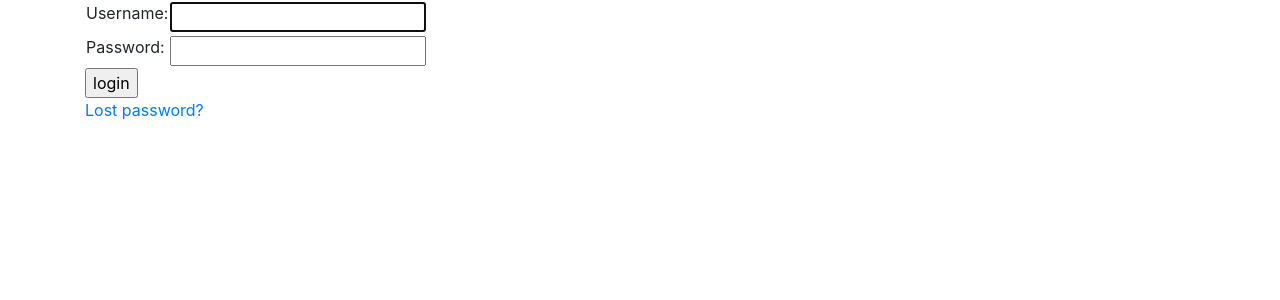
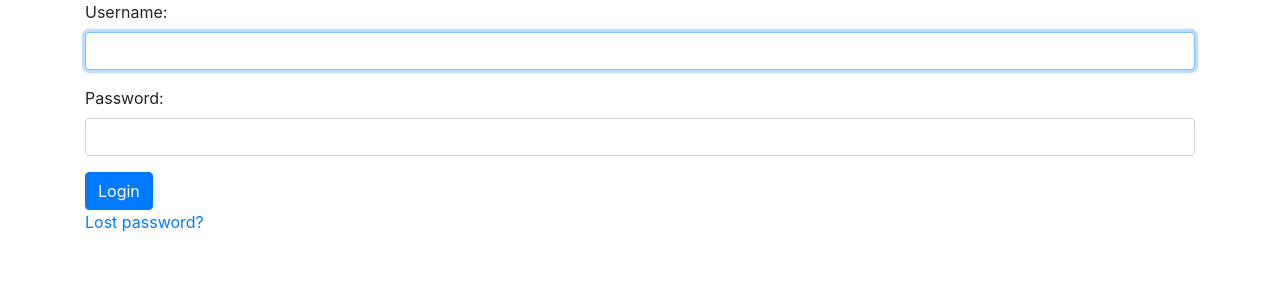
Before and after one commit to giorgian/jokelength, a Django app: page /accounts/login/ in a window 1280 px wide. Shown: the part 56-356 px from the top of the page. Run offline with Django 3.2, Linux system fonts and the light colour scheme; some libraries are stand-ins or nearby versions.

Commit message:
A bit more bootstrap

```diff
--- a/templates/registration/login.html
+++ b/templates/registration/login.html
@@ -15,23 +15,18 @@
 {% endif %}
 
 <form method="post" action="{% url 'login' %}">
-{% csrf_token %}
-<table>
-<tr>
-    <td>{{ form.username.label_tag }}</td>
-    <td>{{ form.username }}</td>
-</tr>
-<tr>
-    <td>{{ form.password.label_tag }}</td>
-    <td>{{ form.password }}</td>
-</tr>
-</table>
-
-<input type="submit" value="login">
-<input type="hidden" name="next" value="{{ next }}">
+  {% csrf_token %}
+  <div class="form-group">
+    {{ form.username.label_tag }}
+    <input type="text" name="username" class="form-control" autofocus autocapitalize="none" autocomplete="username" maxlength="150" required id="id_username">
+  </div>
+  <div class="form-group">
+    {{ form.password.label_tag }}
+    <input type="password" name="password" class="form-control" autocomplete="current-password" required id="id_password">
+  </div>
+  <button type="submit" class="btn btn-primary">Login</button>
 </form>
 
-{# Assumes you setup the password_reset view in your URLconf #}
 <p><a href="{% url 'password_reset' %}">Lost password?</a></p>
 
 {% endblock %}
```
